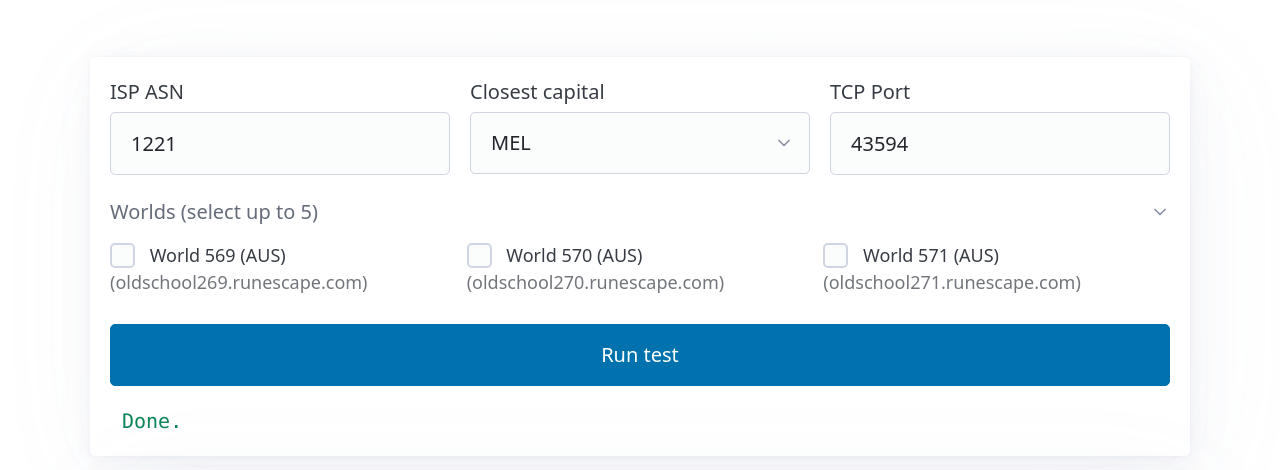
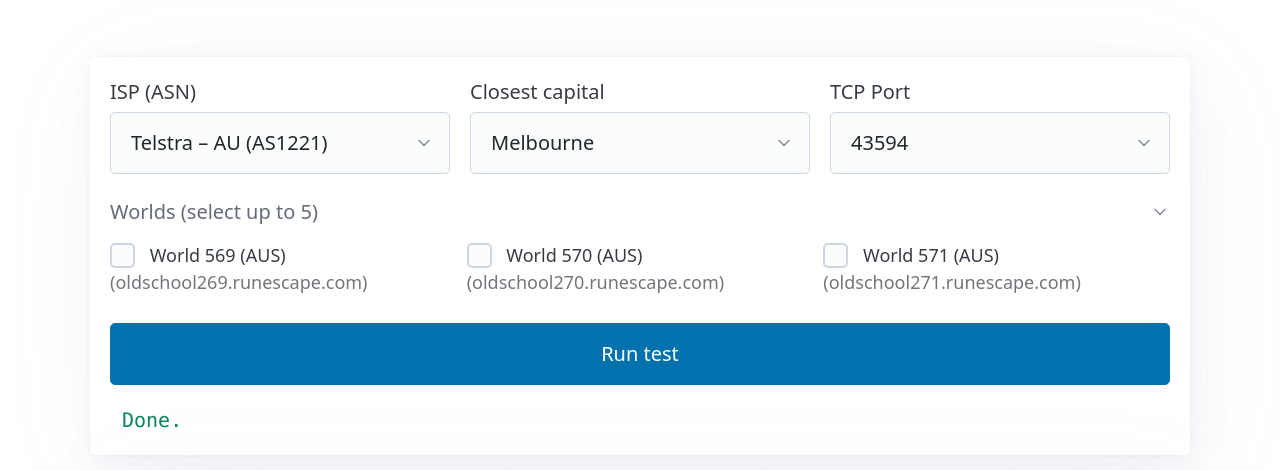
Before and after one commit to cappaxyz/world-hopper-labs, a plain HTML site: page index.html in a window 1280 px wide. Shown: the part 118-588 px from the top of the page. Drawn offline with nearby package versions, Linux system fonts and the light colour scheme.

Commit message:
changing asn seeds and selection criteria

```diff
--- a/index.html
+++ b/index.html
@@ -25,19 +25,36 @@
     <article>
       <form id="runForm">
         <div class="grid">
-          <label>ISP ASN
-            <input id="asn" type="number" placeholder="e.g., 1221" required value="1221"/>
+          <!-- ASN: dropdown -->
+          <label>ISP (ASN)
+            <select id="asn" required>
+              <option disabled selected value="">Loading ISPs…</option>
+            </select>
           </label>
+
+          <!-- Capital: full names shown; value is the short code used by API -->
           <label>Closest capital
             <select id="capital" required>
-              <option>SYD</option><option selected>MEL</option><option>BNE</option>
-              <option>ADL</option><option>PER</option><option>CBR</option>
-              <option>HBA</option><option>DRW</option>
-              <option>AKL</option><option>WLG</option><option>CHC</option>
+              <option value="SYD">Sydney</option>
+              <option value="MEL" selected>Melbourne</option>
+              <option value="BNE">Brisbane</option>
+              <option value="ADL">Adelaide</option>
+              <option value="PER">Perth</option>
+              <option value="CBR">Canberra</option>
+              <option value="HBA">Hobart</option>
+              <option value="DRW">Darwin</option>
+              <option value="AKL">Auckland</option>
+              <option value="WLG">Wellington</option>
+              <option value="CHC">Christchurch</option>
             </select>
           </label>
+
+          <!-- Port: dropdown -->
           <label>TCP Port
-            <input id="port" type="number" value="43594" required />
+            <select id="port" required>
+              <option value="43594" selected>43594</option>
+              <option value="43595">43595</option>
+            </select>
           </label>
         </div>
 
@@ -70,13 +87,52 @@
   // ==== CONFIG ====
   const API_BASE = "https://api.whl.freshcuppa.wtf";
   const WORLDS_JSON = "/data/worlds-au-nz.json";
+  const ASN_SEEDS_JSON = "/data/asn-seeds.json"; // optional file you can maintain
   const MAX_WORLDS = 5;
+
+  // Fallback ASN seeds (used only if /data/asn-seeds.json is missing)
+  // Format of /data/asn-seeds.json should be: [{ "asn": 1221, "label": "Telstra (AS1221, AU)" }, ...]
+  const FALLBACK_ASN_SEEDS = [
+    { asn: 1221,  label: "Telstra – AU (AS1221)" },
+    { asn: 4764,  label: "Aussie Broadband – AU (AS4764)" },
+    { asn: 4826,  label: "Vocus/Orcon – AU (AS4826)" },
+    { asn: 7545,  label: "TPG – AU (AS7545)" },
+    { asn: 7474,  label: "Optus – AU (AS7474)" },
+    { asn: 38195, label: "Superloop – AU (AS38195)" },
+    { asn: 4739,  label: "iiNet – AU (AS4739)" },
+    { asn: 58470, label: "Launtel – AU (AS58470)" },
+    { asn: 4771,  label: "Spark – NZ (AS4771)" },
+    { asn: 9500,  label: "Vodafone/One – NZ (AS9500)" },
+    { asn: 9790,  label: "Vocus – NZ (AS9790)" },
+    { asn: 23655, label: "2degrees – NZ (AS23655)" },
+  ];
 
   // ==== helpers ====
   const $ = (id) => document.getElementById(id);
   const setStatus = (msg, cls="muted") => { const el=$("status"); el.textContent=msg; el.className=`mono ${cls}`; };
   const sleep = (ms)=>new Promise(r=>setTimeout(r,ms));
   const safe = (v)=> (v==null || v==="") ? "—" : v;
+
+  // Load ASN seeds from JSON, fallback if missing
+  async function loadAsnSeeds() {
+    let list = null;
+    try {
+      const r = await fetch(ASN_SEEDS_JSON, { cache: "no-cache" });
+      if (r.ok) list = await r.json();
+    } catch (_) {}
+    if (!Array.isArray(list) || list.length === 0) list = FALLBACK_ASN_SEEDS;
+
+    const sel = $("asn");
+    sel.innerHTML = "";
+    for (const item of list) {
+      const opt = document.createElement("option");
+      opt.value = String(item.asn);
+      opt.textContent = item.label || `AS${item.asn}`;
+      sel.appendChild(opt);
+    }
+    // Try to default to Telstra (1221) if present
+    if ([...sel.options].some(o=>o.value==="1221")) sel.value = "1221";
+  }
 
   async function loadWorlds(){
     try{
@@ -147,10 +203,9 @@
 
     try{
       const asn = Number($("asn").value);
-      const capital = $("capital").value;
+      const capital = $("capital").value;         // short code value (e.g., "MEL")
       const port = Number($("port").value)||43594;
 
-      // collect worlds
       const checks = [...document.querySelectorAll("#worlds input[type=checkbox]:checked")];
       if(checks.length === 0) throw new Error("select_at_least_one_world");
       if(checks.length > MAX_WORLDS) throw new Error(`max_${MAX_WORLDS}_worlds`);
@@ -163,7 +218,7 @@
       const runId = await createMeasurement(asn, capital, worlds, port);
       setStatus(`Run created. Waiting for results…`);
 
-      // === Poll up to ~75s; wait until BOTH ping & traceroute are present for each world ===
+      // Poll up to ~75s; require BOTH ping & traceroute per world
       const schedule = [2000, 3000, 4000, 5000, 7000, 9000, 12000, 15000, 18000, 20000];
       let allDone = false;
 
@@ -174,7 +229,6 @@
         if (res) {
           renderResults(res);
 
-          // a world is done only when it has ping samples AND traceroute hops
           const perWorldDone = res.results.map(row => {
             const pingReady = Number(row?.ping?.samples || 0) > 0;
             const trReady   = row?.traceroute?.hops != null;
@@ -203,6 +257,8 @@
     }
   });
 
+  // init
+  loadAsnSeeds();
   loadWorlds();
   </script>
 </body>
```
Also changed, not shown: data/asn-seeds.json (renamed from data/asn_seed.json).
